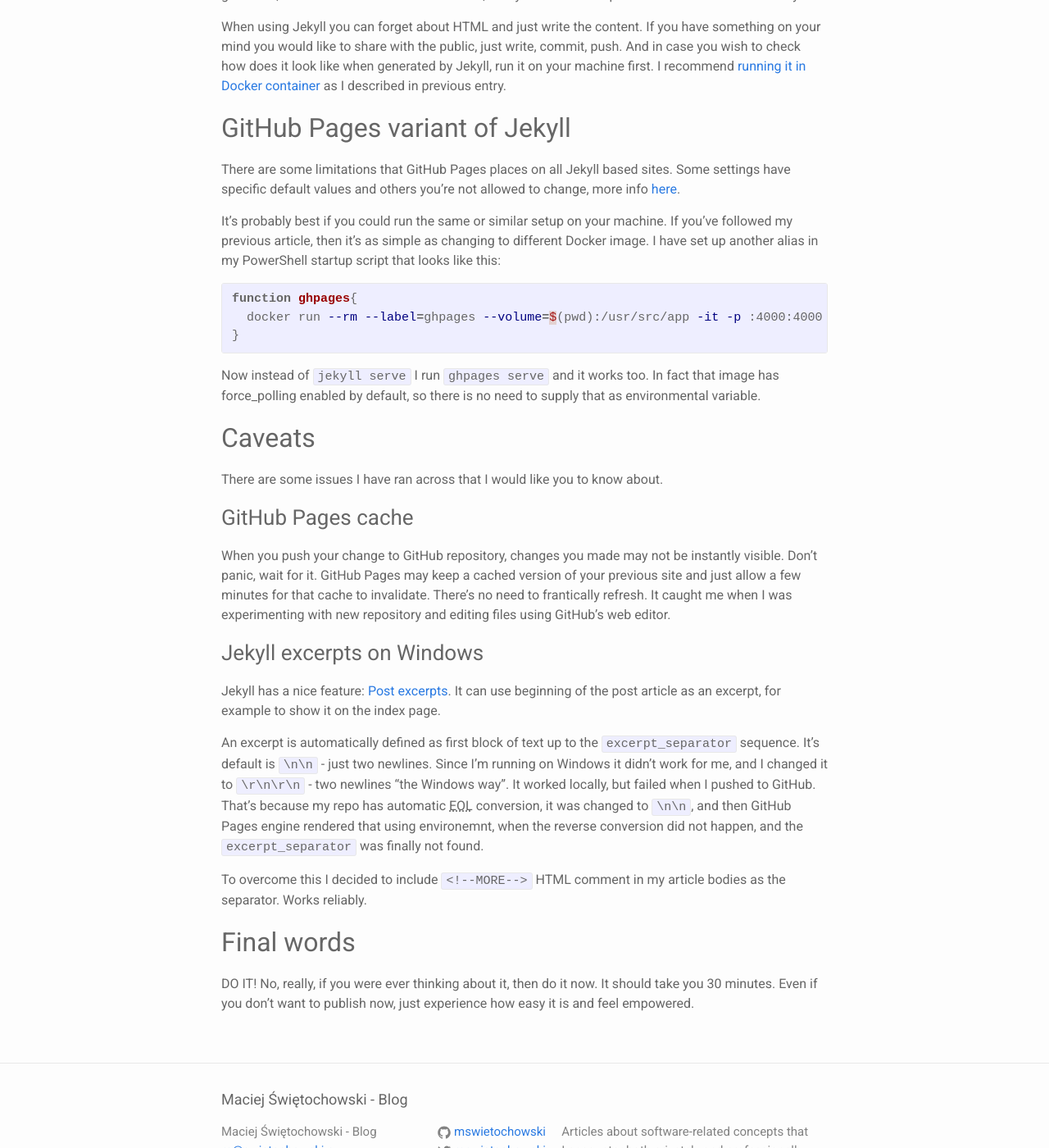
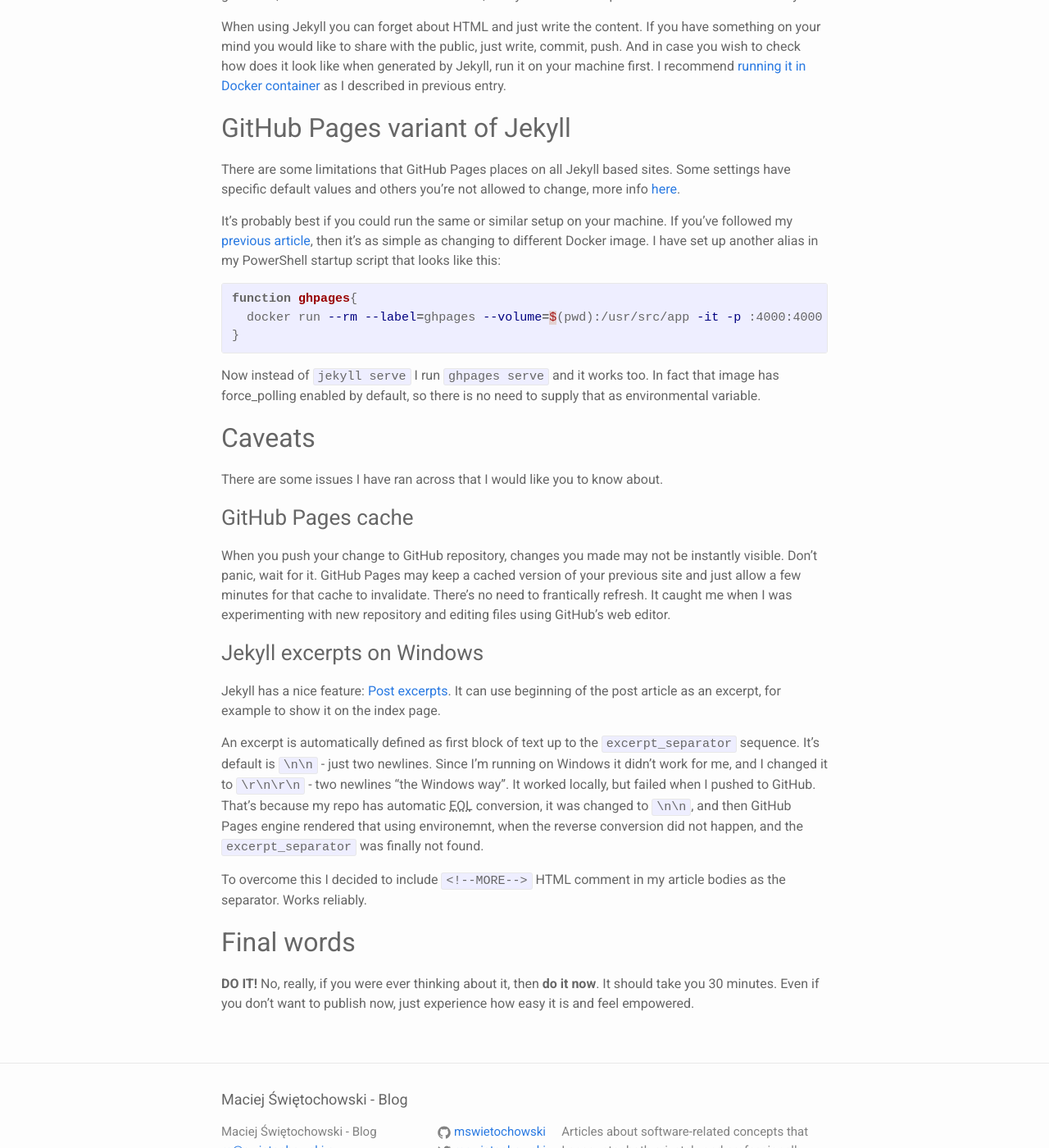
Before and after one commit to mswietochowski/mswietochowski.github.io, a Jekyll site: the page built from _posts/2016-08-16-Starting-your-blog-on-github-pages.md, in a window 1280 px wide and 1400 px high, scrolled down 953 px. Shown: the whole window at 82% size. Built offline with Jekyll 4.4.1, drawn with Linux system fonts in a browser that asks for light colours; comment, search, counter and statistics services are not loaded; some of the changed lines change nothing that is shown; some of the changed text lies outside the part shown.

Commit message:
Final touch on the content.

```diff
--- a/_posts/2016-08-16-Starting-your-blog-on-github-pages.md
+++ b/_posts/2016-08-16-Starting-your-blog-on-github-pages.md
@@ -5,7 +5,7 @@
 ---
 
 If you're a developer and you think about starting a blog, think no more.
-DO IT! I recommend you to go the same way I did and friends of mine did too.
+**DO IT!** I recommend you to go the same way I did and friends of mine did too.
 Start with github pages. In this article I'll show you how did I start and
 how does this relate to my previous entry on running a Jekyll with Docker.
 
@@ -65,9 +65,10 @@
 [here](https://help.github.com/articles/configuring-jekyll/).
 
 It's probably best if you could run the same or similar setup on your
-machine. If you've followed my previous article, then it's as simple
-as changing to different Docker image. I have set up another alias in my
-PowerShell startup script that looks like this:
+machine. If you've followed my
+[previous article](/2016/07/31/Setting-up-jekyll-locally-with-docker.html),
+then it's as simple as changing to different Docker image. I have set up
+another alias in my PowerShell startup script that looks like this:
 
 {% highlight powershell %}
 
@@ -120,6 +121,6 @@
 
 ## Final words
 
-DO IT! No, really, if you were ever thinking about it, then do it now.
+**DO IT!** No, really, if you were ever thinking about it, then **do it now**.
 It should take you 30 minutes. Even if you don't want to publish now,
 just experience how easy it is and feel empowered.
```
